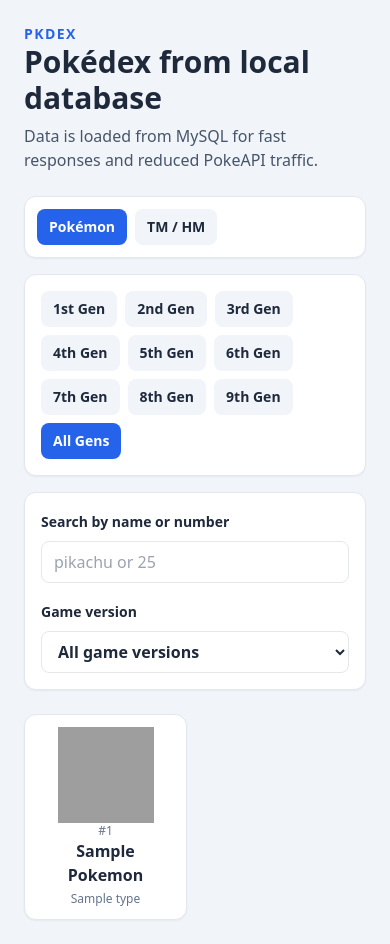
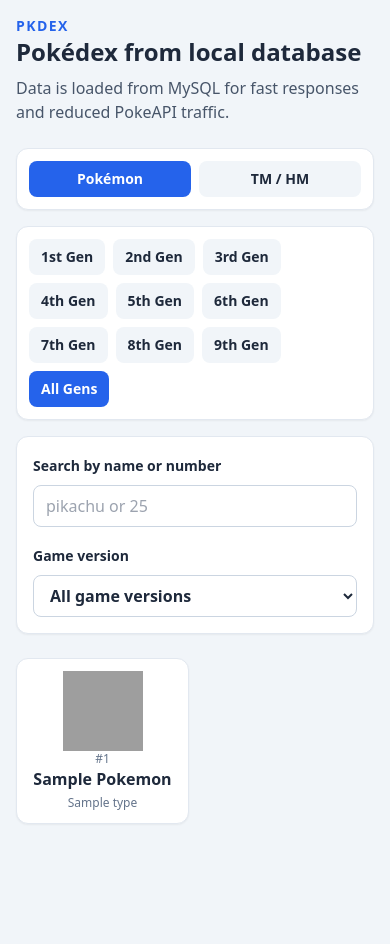
Before and after one commit to jean5429/pkdex, a PHP site: page / in a window 390 px wide. After the commit the page ends 824 px from the top, so only its background shows below. Run offline with PHP 8.4, Linux system fonts and the light colour scheme; tables that the repository leaves empty hold one stand-in row (values such as "Sample post"); some libraries are stand-ins or nearby versions; grey boxes are pictures that could not be loaded.

Commit message:
Improve responsive UI polish across list and detail views

```diff
--- a/index.php
+++ b/index.php
@@ -38,19 +38,19 @@
     <script src="https://cdn.tailwindcss.com"></script>
 </head>
 <body class="bg-slate-100 min-h-screen text-slate-800">
-<main class="max-w-6xl mx-auto p-6">
+<main class="mx-auto max-w-6xl p-4 sm:p-6">
     <header class="mb-6">
         <p class="text-blue-600 font-bold tracking-widest text-sm uppercase">PKDex</p>
-        <h1 class="text-3xl font-black">Pokédex from local database</h1>
+        <h1 class="text-2xl font-black sm:text-3xl">Pokédex from local database</h1>
         <p class="text-slate-600 mt-2">Data is loaded from MySQL for fast responses and reduced PokeAPI traffic.</p>
     </header>
 
-    <section class="mb-4 flex gap-2 bg-white rounded-xl p-3 shadow-sm border border-slate-200" id="content-tabs">
-        <button type="button" data-tab="pokemon" class="tab-btn rounded-lg px-3 py-2 text-sm font-semibold bg-blue-600 text-white">Pokémon</button>
-        <button type="button" data-tab="tmhm" class="tab-btn rounded-lg px-3 py-2 text-sm font-semibold bg-slate-100 text-slate-800 hover:bg-slate-200">TM / HM</button>
+    <section class="mb-4 flex flex-wrap gap-2 rounded-xl border border-slate-200 bg-white p-3 shadow-sm" id="content-tabs">
+        <button type="button" data-tab="pokemon" class="tab-btn flex-1 rounded-lg px-3 py-2 text-sm font-semibold bg-blue-600 text-white sm:flex-none">Pokémon</button>
+        <button type="button" data-tab="tmhm" class="tab-btn flex-1 rounded-lg px-3 py-2 text-sm font-semibold bg-slate-100 text-slate-800 hover:bg-slate-200 sm:flex-none">TM / HM</button>
     </section>
 
-    <section class="mb-4 flex flex-wrap gap-2 bg-white rounded-xl p-4 shadow-sm border border-slate-200" id="gen-filters">
+    <section class="mb-4 flex flex-wrap gap-2 rounded-xl border border-slate-200 bg-white p-3 sm:p-4 shadow-sm" id="gen-filters">
         <?php foreach ($generationFilters as $label => $range): ?>
             <?php $isActive = $selectedGen === $label; ?>
             <button
@@ -66,15 +66,15 @@
         <button type="button" data-gen-label="all" class="gen-filter-btn rounded-lg px-3 py-2 text-sm font-semibold <?= $selectedGen === 'all' ? 'bg-blue-600 text-white' : 'bg-slate-100 text-slate-800 hover:bg-slate-200' ?>">All Gens</button>
     </section>
 
-    <form method="get" id="filters-form" class="mb-6 bg-white rounded-xl p-4 shadow-sm border border-slate-200">
+    <form method="get" id="filters-form" class="mb-6 rounded-xl border border-slate-200 bg-white p-4 shadow-sm">
         <div class="grid gap-4 md:grid-cols-2">
             <div>
                 <label for="search" class="font-semibold text-sm">Search by name or number</label>
-                <input id="search" name="search" value="<?= htmlspecialchars($search) ?>" class="mt-2 w-full border rounded-lg px-3 py-2" placeholder="pikachu or 25">
+                <input id="search" name="search" value="<?= htmlspecialchars($search) ?>" class="mt-2 w-full rounded-lg border border-slate-300 px-3 py-2" placeholder="pikachu or 25">
             </div>
             <div>
                 <label for="version" class="font-semibold text-sm">Game version</label>
-                <select id="version" name="version" class="mt-2 w-full border rounded-lg px-3 py-2 bg-white font-semibold">
+                <select id="version" name="version" class="mt-2 w-full rounded-lg border border-slate-300 bg-white px-3 py-2 font-semibold">
                     <option value="">All game versions</option>
                     <?php foreach ($availableVersions as $version): ?>
                         <?php $color = $palette[$version] ?? ['bg' => '#e2e8f0', 'text' => '#0f172a']; ?>
@@ -93,15 +93,15 @@
         </section>
     <?php else: ?>
         <section id="pokemon-panel" class="tab-panel">
-            <section id="pokemon-grid" class="grid grid-cols-2 md:grid-cols-4 lg:grid-cols-6 gap-4">
+            <section id="pokemon-grid" class="grid grid-cols-2 gap-3 sm:gap-4 md:grid-cols-4 lg:grid-cols-6">
                 <?php foreach ($initialPokemon as $entry): ?>
                     <a
                         href="details.php?id=<?= (int) $entry['pokemon_id'] ?>&version=<?= urlencode($selectedVersion) ?>"
-                        class="pokemon-card bg-white rounded-xl border border-slate-200 p-3 shadow-sm hover:shadow-md transition"
+                        class="pokemon-card rounded-xl border border-slate-200 bg-white p-3 shadow-sm transition hover:shadow-md focus:outline-none focus-visible:ring-2 focus-visible:ring-blue-500"
                         data-pokemon-id="<?= (int) $entry['pokemon_id'] ?>"
                         data-name="<?= htmlspecialchars(strtolower((string) $entry['name'])) ?>"
                     >
-                        <img src="<?= htmlspecialchars((string) $entry['sprite_url']) ?>" alt="<?= htmlspecialchars((string) $entry['name']) ?>" class="w-24 h-24 mx-auto" loading="lazy">
+                        <img src="<?= htmlspecialchars((string) $entry['sprite_url']) ?>" alt="<?= htmlspecialchars((string) $entry['name']) ?>" class="mx-auto h-20 w-20 sm:h-24 sm:w-24" loading="lazy">
                         <p class="text-xs text-slate-500 text-center">#<?= (int) $entry['pokemon_id'] ?></p>
                         <h2 class="font-bold text-center capitalize"><?= htmlspecialchars((string) $entry['name']) ?></h2>
                         <p class="text-xs text-center mt-1 text-slate-500"><?= htmlspecialchars(implode(', ', $entry['types'])) ?></p>
@@ -112,8 +112,8 @@
         </section>
 
         <section id="tmhm-panel" class="tab-panel hidden">
-            <div class="mb-4 flex items-center gap-2 rounded-xl border border-slate-200 bg-white p-3" id="tmhm-type-switcher">
-                <button type="button" data-tmhm-type="all" class="rounded px-3 py-1 font-semibold bg-slate-800 text-white">TM + HM</button>
+            <div class="mb-4 flex flex-wrap items-center gap-2 rounded-xl border border-slate-200 bg-white p-3" id="tmhm-type-switcher">
+                <button type="button" data-tmhm-type="all" class="rounded px-3 py-1 font-semibold bg-slate-800 text-white focus:outline-none focus-visible:ring-2 focus-visible:ring-blue-500">TM + HM</button>
                 <button type="button" data-tmhm-type="tm" class="rounded px-3 py-1 font-semibold text-slate-700 hover:bg-slate-200">Only TM</button>
                 <button type="button" data-tmhm-type="hm" class="rounded px-3 py-1 font-semibold text-slate-700 hover:bg-slate-200">Only HM</button>
             </div>
@@ -122,7 +122,7 @@
             <?php elseif ($gameTmhm === []): ?>
                 <p id="tmhm-empty-message" class="mt-4 bg-amber-50 border border-amber-300 text-amber-900 rounded-xl p-4">No TM/HM data found for this game version.</p>
             <?php else: ?>
-                <section id="tmhm-grid" class="grid grid-cols-1 md:grid-cols-2 lg:grid-cols-3 gap-3">
+                <section id="tmhm-grid" class="grid grid-cols-1 gap-3 md:grid-cols-2 lg:grid-cols-3">
                     <?php foreach ($gameTmhm as $entry): ?>
                         <article class="tmhm-card bg-white rounded-xl border border-slate-200 p-3 shadow-sm" data-machine-type="<?= htmlspecialchars(strtolower((string) $entry['type'])) ?>">
                             <p class="text-xs font-semibold text-slate-500"><?= htmlspecialchars((string) $entry['machine']) ?> · <?= htmlspecialchars((string) $entry['type']) ?></p>
@@ -172,7 +172,7 @@
 
     function buildPokemonCard(entry) {
         const card = document.createElement('a');
-        card.className = 'pokemon-card bg-white rounded-xl border border-slate-200 p-3 shadow-sm hover:shadow-md transition';
+        card.className = 'pokemon-card rounded-xl border border-slate-200 bg-white p-3 shadow-sm transition hover:shadow-md focus:outline-none focus-visible:ring-2 focus-visible:ring-blue-500';
         card.dataset.pokemonId = String(entry.pokemonId);
         card.dataset.name = String(entry.name).toLowerCase();
 
@@ -184,7 +184,7 @@
         const sprite = document.createElement('img');
         sprite.src = entry.spriteUrl;
         sprite.alt = entry.name;
-        sprite.className = 'w-24 h-24 mx-auto';
+        sprite.className = 'mx-auto h-20 w-20 sm:h-24 sm:w-24';
         sprite.loading = 'lazy';
 
         const number = document.createElement('p');
```
Also changed, not shown: details.php (+15 -15 lines).
